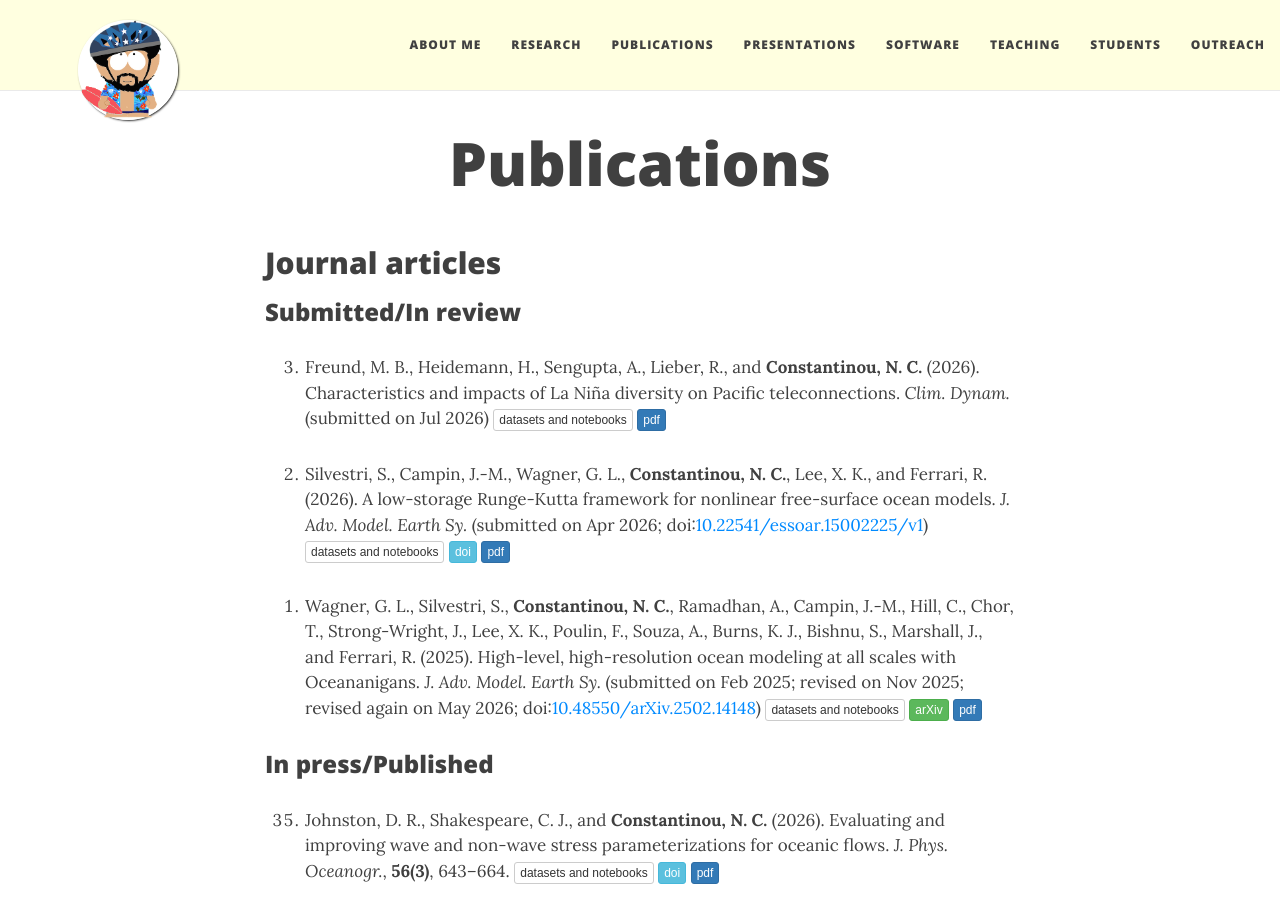
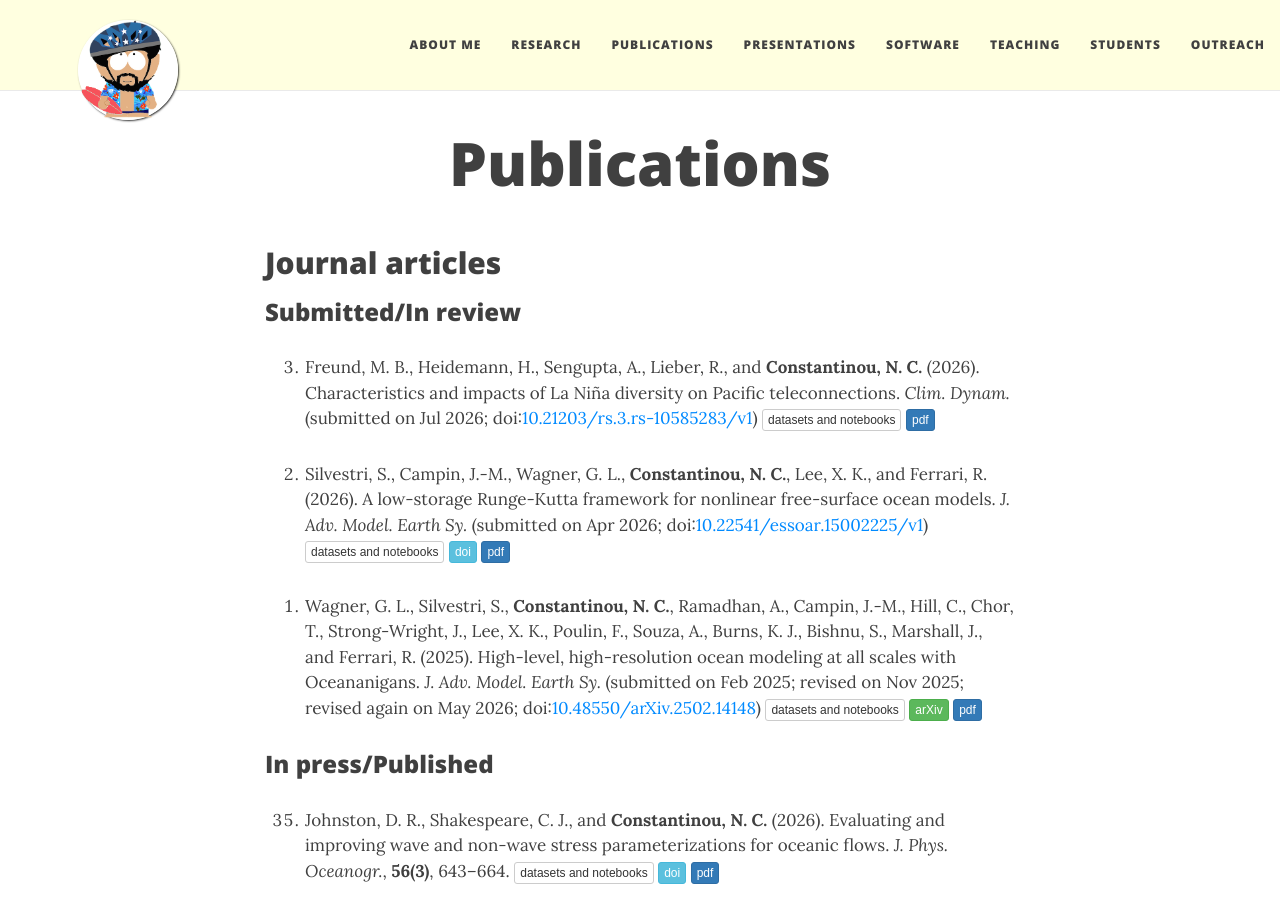
Before and after one commit to navidcy/navidcy.github.io, a Jekyll site: the page built from publications.md, in a window 1280 px wide and 900 px high. Built offline with Jekyll 4.4.1, drawn with Linux system fonts in a browser that asks for light colours; nearby versions of some CDN libraries; comment, search, counter and statistics services are not loaded.

Commit message:
add lanina preprent

```diff
--- a/publications.md
+++ b/publications.md
@@ -13,7 +13,7 @@
 <!-- 0. **Constantinou, N. C.**, Neme, J., Aguiar, W., Auger, M., Barnes, A. J., Beucher, R., Bhagtani, D., Bull, C. Y. S., Dawson, H., Day, N., Dias, F. B., Doddridge, E. W., Ellepola, A., Fierro-Arcos, D., Gibson, A., Heerdegen, A., Holmes, R. M., Hogg, A. McC., Huguenin, M. F., Huneke, W., Jeffree, J., Kiss, A. E., Li, M., Martínez-Moreno, J., Martin, P., Meijer, J. J., Moore, T., Moorman, R., Morrison, A. K., Munroe, J., Narayanan, A., Oliveira, M., Ong, E. Q. Y., Rosevear, M. G., Schmidt, C., Sohail, T., Spence, P., Squire, D. T., Steketee, A., Turner, C., Vilela da Silva, F., White, M., Yang, L., Yung, C., and Zika, J. (2026). COSIMA Cookbook: a community resource for ocean and sea-ice modelling. _J. Open Source Educ._ (submitted on Jul 2026) [<span class="btn btn-default btn-xs{{end}}" style="font-family:sans-serif;">repo</span>][cosima-cookbook-repo] [<span class="btn btn-primary btn-xs{{end}}" style="font-family:sans-serif;">pdf</span>][cosima-cookbook-jose] -->
 
 
-0. Freund, M. B., Heidemann, H., Sengupta, A., Lieber, R., and **Constantinou, N. C.** (2026). Characteristics and impacts of La Niña diversity on Pacific teleconnections. _Clim. Dynam._ (submitted on Jul 2026) [<span class="btn btn-default btn-xs{{end}}" style="font-family:sans-serif;">datasets and notebooks</span>][la-nina-flavours-repo] [<span class="btn btn-primary btn-xs{{end}}" style="font-family:sans-serif;">pdf</span>][la-nina-flavours]
+0. Freund, M. B., Heidemann, H., Sengupta, A., Lieber, R., and **Constantinou, N. C.** (2026). Characteristics and impacts of La Niña diversity on Pacific teleconnections. _Clim. Dynam._ (submitted on Jul 2026; doi:[10.21203/rs.3.rs-10585283/v1](https://doi.org/10.21203/rs.3.rs-10585283/v1)) [<span class="btn btn-default btn-xs{{end}}" style="font-family:sans-serif;">datasets and notebooks</span>][la-nina-flavours-repo] [<span class="btn btn-primary btn-xs{{end}}" style="font-family:sans-serif;">pdf</span>][la-nina-flavours]
 
 
 0. Silvestri, S., Campin, J.-M., Wagner, G. L., **Constantinou, N. C.**, Lee, X. K., and Ferrari, R. (2026). A low-storage Runge-Kutta framework for nonlinear free-surface ocean models. _J. Adv. Model. Earth Sy._ (submitted on Apr 2026; doi:[10.22541/essoar.15002225/v1](https://doi.org/10.22541/essoar.15002225/v1)) [<span class="btn btn-default btn-xs{{end}}" style="font-family:sans-serif;">datasets and notebooks</span>][RK-timestepper-repo] [<span class="btn btn-info btn-xs{{end}}" style="font-family:sans-serif;">doi</span>][RK-timestepper-doi]{:target="_blank"} [<span class="btn btn-primary btn-xs{{end}}" style="font-family:sans-serif;">pdf</span>][RK-timestepper]
```
